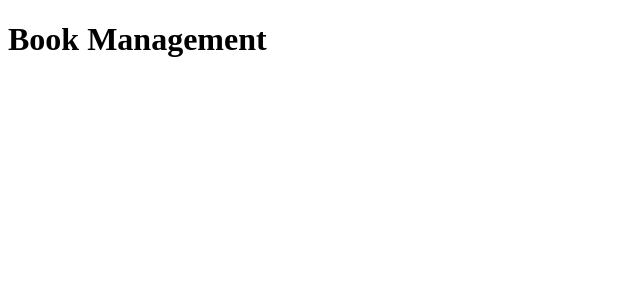
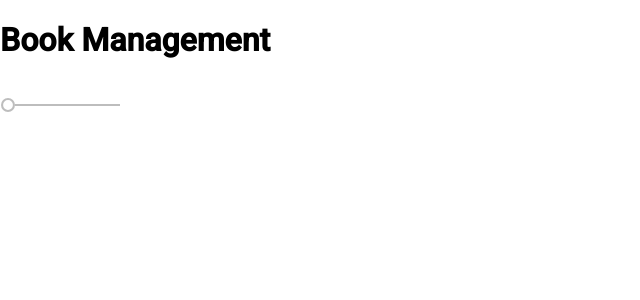
Before and after one commit to nguyenhoang4875/intern-book-management-fe, an Angular app: page / in a window 1280 px wide. Shown: the top 300 px of the page, without its empty margins (0-640 px from the left). Built offline with nearby package versions, Linux system fonts and the light colour scheme.

Commit message:
install material

```diff
--- a/angular.json
+++ b/angular.json
@@ -24,6 +24,7 @@
               "src/assets"
             ],
             "styles": [
+              "./node_modules/@angular/material/prebuilt-themes/indigo-pink.css",
               "src/styles.css"
             ],
             "scripts": []
@@ -89,6 +90,7 @@
               "src/assets"
             ],
             "styles": [
+              "./node_modules/@angular/material/prebuilt-themes/indigo-pink.css",
               "src/styles.css"
             ],
             "scripts": []
@@ -120,6 +122,7 @@
           }
         }
       }
-    }},
+    }
+  },
   "defaultProject": "book-fe"
 }
--- a/package.json
+++ b/package.json
@@ -12,13 +12,16 @@
   "private": true,
   "dependencies": {
     "@angular/animations": "~8.2.13",
+    "@angular/cdk": "~8.2.3",
     "@angular/common": "~8.2.13",
     "@angular/compiler": "~8.2.13",
     "@angular/core": "~8.2.13",
     "@angular/forms": "~8.2.13",
+    "@angular/material": "^8.2.3",
     "@angular/platform-browser": "~8.2.13",
     "@angular/platform-browser-dynamic": "~8.2.13",
     "@angular/router": "~8.2.13",
+    "hammerjs": "^2.0.8",
     "rxjs": "~6.4.0",
     "tslib": "^1.10.0",
     "zone.js": "~0.9.1"
--- a/src/app/app.component.html
+++ b/src/app/app.component.html
@@ -1,2 +1,3 @@
 <h1>Book Management</h1>
+<mat-slider min="1" max="100" step="1" value="1"></mat-slider>
 <router-outlet></router-outlet>
--- a/src/index.html
+++ b/src/index.html
@@ -6,6 +6,8 @@
   <base href="/">
   <meta name="viewport" content="width=device-width, initial-scale=1">
   <link rel="icon" type="image/x-icon" href="favicon.ico">
+  <link href="https://fonts.googleapis.com/css?family=Roboto:300,400,500&display=swap" rel="stylesheet">
+  <link href="https://fonts.googleapis.com/icon?family=Material+Icons" rel="stylesheet">
 </head>
 <body>
   <app-root></app-root>
--- a/src/main.ts
+++ b/src/main.ts
@@ -1,3 +1,4 @@
+import 'hammerjs';
 import { enableProdMode } from '@angular/core';
 import { platformBrowserDynamic } from '@angular/platform-browser-dynamic';
 
--- a/src/styles.css
+++ b/src/styles.css
@@ -1 +1,4 @@
 /* You can add global styles to this file, and also import other style files */
+
+html, body { height: 100%; }
+body { margin: 0; font-family: Roboto, "Helvetica Neue", sans-serif; }
```
Also changed, not shown: src/app/app.module.ts (+5 -2 lines), 1 other file (tests, documents, lock files or other folders).
